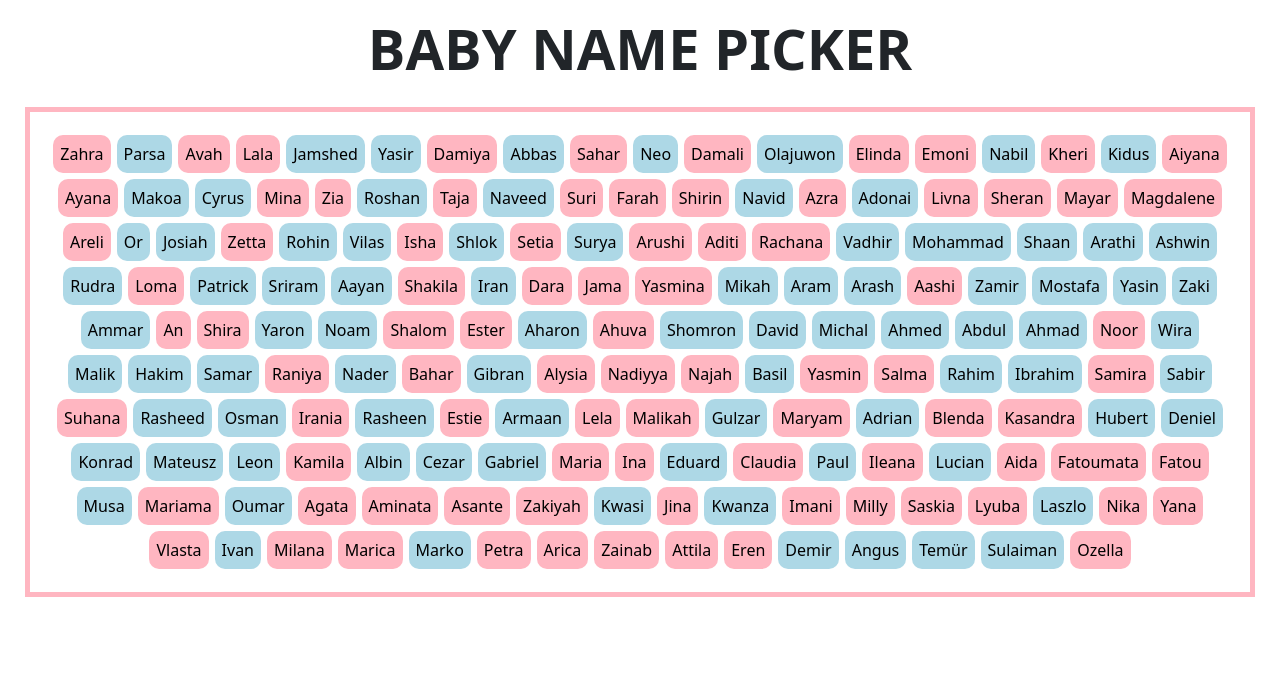
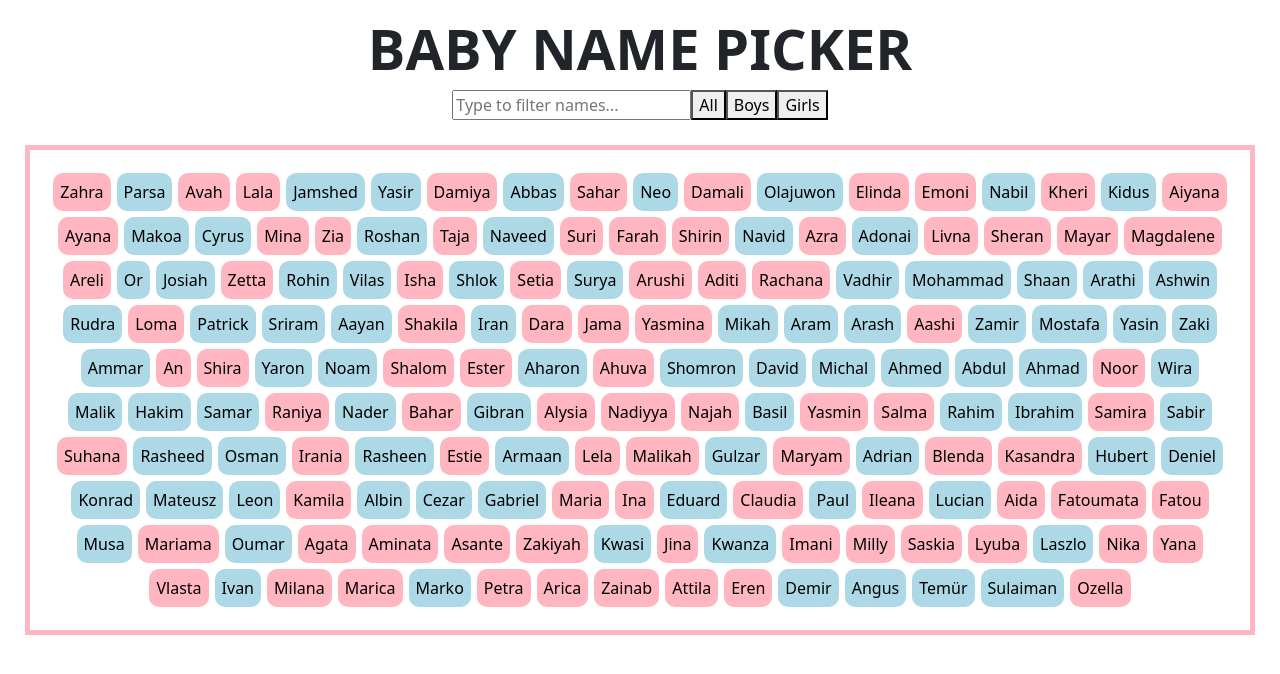
Before and after one commit to mbalci85/11.react_baby_name_picker_hooks, a React (Create React App) app: page / in a window 1280 px wide. Shown: the top 674 px of the page. Built offline with nearby package versions, Linux system fonts and the light colour scheme.

Commit message:
added nameFilter div

```diff
--- a/src/App.js
+++ b/src/App.js
@@ -1,4 +1,5 @@
 import React, { useState } from 'react';
+import NameFilter from './components/NameFilter';
 import Names from './components/Names';
 import allNames from './Names';
 
@@ -16,6 +17,7 @@ const App = () => {
 			>
 				<span>BABY</span> <span>NAME</span> <span>PICKER</span>
 			</h1>
+			<NameFilter />
 			<Names names={allNames} />
 		</div>
 	);
--- a/src/components/NameFilter.js
+++ b/src/components/NameFilter.js
@@ -1,7 +1,14 @@
 import React from 'react';
 
 const NameFilter = () => {
-	return <div></div>;
+	return (
+		<div style={{ textAlign: 'center' }}>
+			<input placeholder="Type to filter names..." />
+			<button>All</button>
+			<button>Boys</button>
+			<button>Girls</button>
+		</div>
+	);
 };
 
 export default NameFilter;
```
Also changed, not shown: 1 other file (tests, documents, lock files or other folders).
